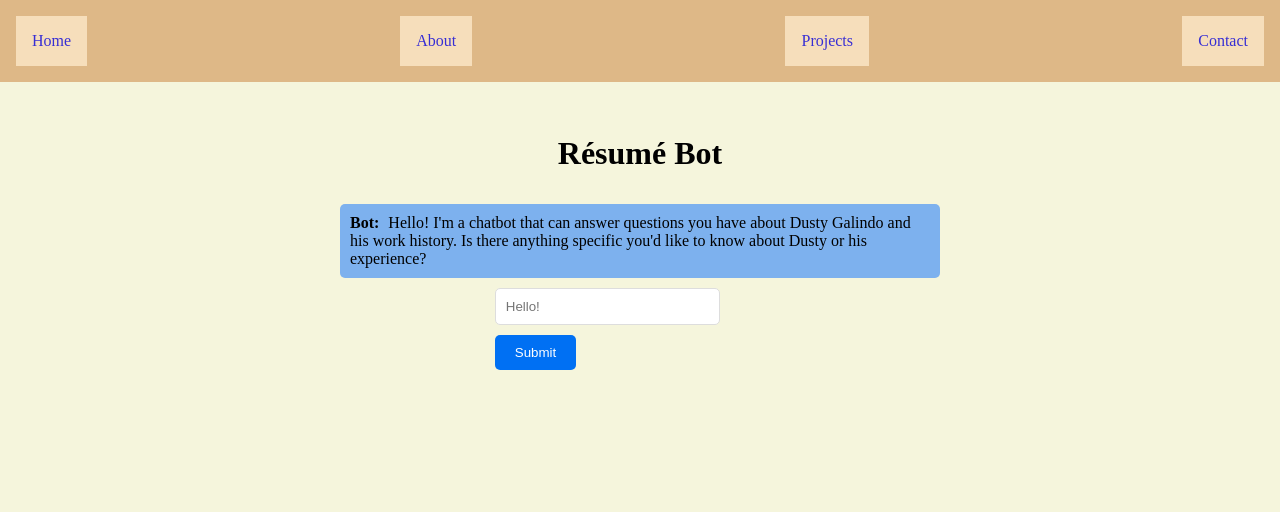
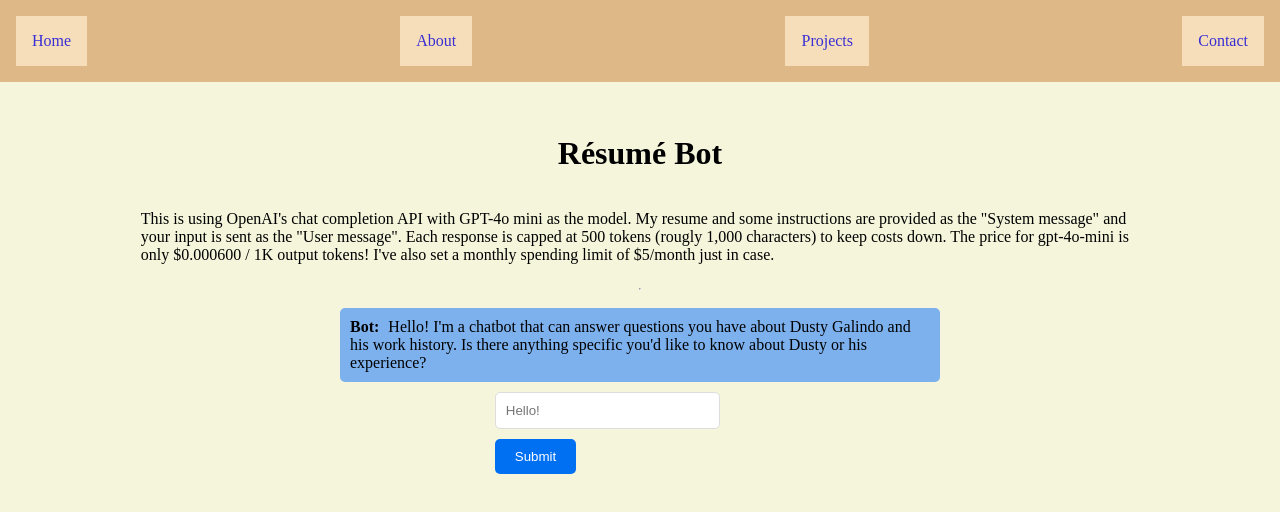
Before and after one commit to dusty-g/personal-website, a Next.js app: page /chat in a window 1280 px wide. Shown: the top 512 px of the page. Built offline with nearby package versions, Linux system fonts and the light colour scheme.

Commit message:
added chat bot description

```diff
--- a/pages/api/chatBot.ts
+++ b/pages/api/chatBot.ts
@@ -71,7 +71,7 @@ export default async function handler(req: NextApiRequest, res: NextApiResponse)
       model: "gpt-4o-mini",
       messages: temp_messages,
       temperature: 0.2,
-      max_tokens: 200
+      max_tokens: 500
     });
 
 
--- a/pages/chat.tsx
+++ b/pages/chat.tsx
@@ -45,6 +45,8 @@ export default function Chat() {
       <Nav />
       <main className="main">
         <h1>Résumé Bot</h1>
+        <p className={styles.description}>This is using OpenAI's chat completion API with GPT-4o mini as the model. My resume and some instructions are provided as the "System message" and your input is sent as the "User message". Each response is capped at 500 tokens (rougly 1,000 characters) to keep costs down. The price for gpt-4o-mini is only $0.000600 / 1K output tokens! I've also set a monthly spending limit of $5/month just in case.</p>
+        <hr/>
         <div className={styles.conversation}>
         {messages.map(
             (message, index: number) => (
--- a/styles/Chat.module.css
+++ b/styles/Chat.module.css
@@ -9,7 +9,17 @@
     padding: 10px;
     border-radius: 5px;
   }
-
+    /* bold horizontal line */
+  .boldLine {
+    border: 0;
+    height: 4px;
+    background: #333;
+    background-image: linear-gradient(to right, #ccc, #333, #ccc);
+    margin-bottom: 1rem;
+  }
+  .description {
+    width: 80%;
+  }
   .message_role {
     font-weight: bold;
   }
```
